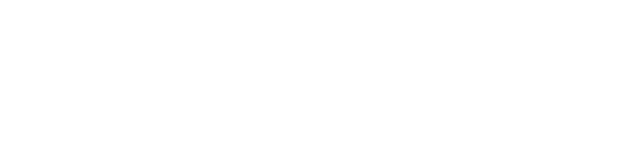
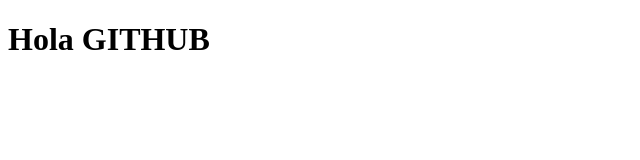
Before and after one commit to aml212000/MiPrimerRepo, a plain HTML site: page index.html in a window 1280 px wide. Shown: the whole page, without its empty margins (0-640 px from the left). Drawn offline with Linux system fonts and the light colour scheme.

Commit message:
prueba 2024 02 06 13:13

```diff
--- a/index.html
+++ b/index.html
@@ -3,9 +3,11 @@
 <head>
     <meta charset="UTF-8">
     <meta name="viewport" content="width=device-width, initial-scale=1.0">
-    <title>Document</title>
+    <title>Prueba de github</title>
 </head>
 <body>
-
+    <div>
+        <h1>Hola GITHUB</h1>
+    </div>
 </body>
 </html>
```
